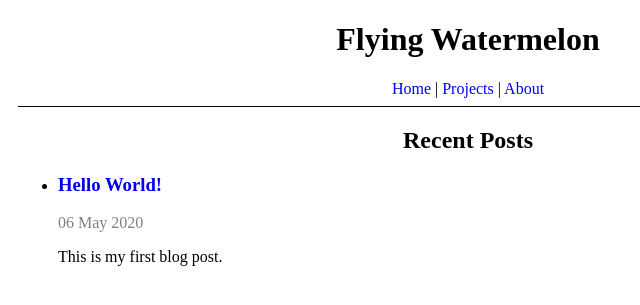
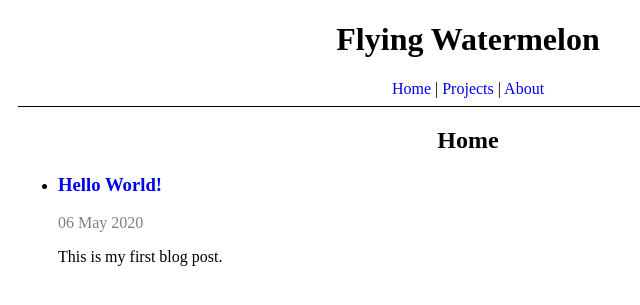
Before and after one commit to flying-watermelon/blog, a Jekyll site: the page built from index.html, in a window 1280 px wide. Shown: the top 305 px of the page, without its empty margins (172-812 px from the left). Built offline with Jekyll 4.4.1, drawn with Linux system fonts in a browser that asks for light colours.

Commit message:
Slightly changed the layout.

```diff
--- a/_layouts/default.html
+++ b/_layouts/default.html
@@ -12,9 +12,10 @@
 
 <body>
     <div class="page-container">
-        <h1 class="website-title">Flying Watermelon</h1>
+        <h1>Flying Watermelon</h1>
         {% include navigation.html %}
         <hr />
+        <h2>{{ page.title }}</h2>
         {{ content }}
     </div>
 </body>
--- a/_layouts/post.html
+++ b/_layouts/post.html
@@ -1,6 +1,5 @@
 ---
 layout: default
 ---
-<h2>{{ page.title }}</h2>
 <p class="blog-metadata">{{ page.date | date_to_long_string }}</p>
 {{ content }}
--- a/index.html
+++ b/index.html
@@ -2,7 +2,6 @@
 layout: default
 title: Home
 ---
-<h2>Recent Posts</h2>
 <ul>
     {% for post in site.posts %}
     <li>
```
